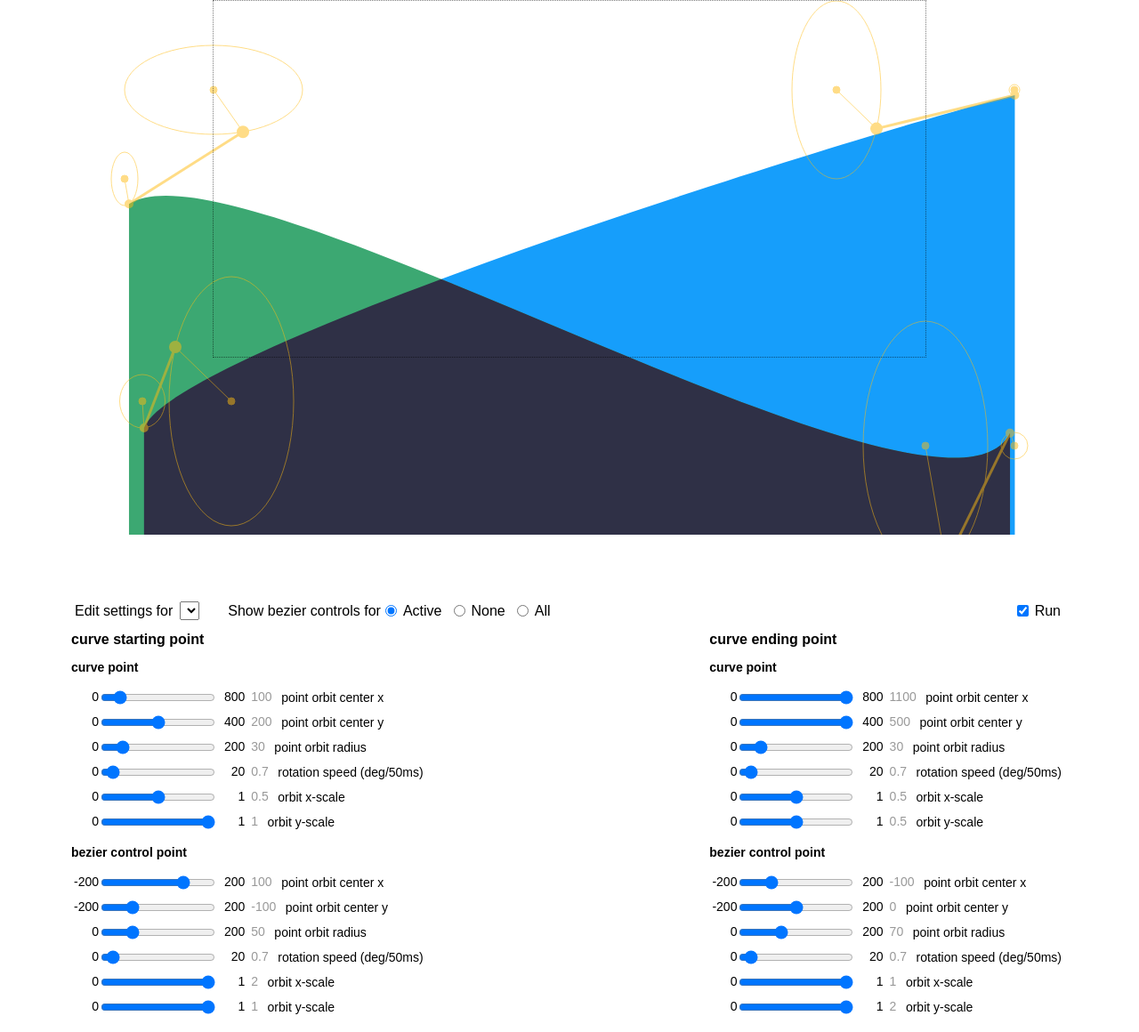
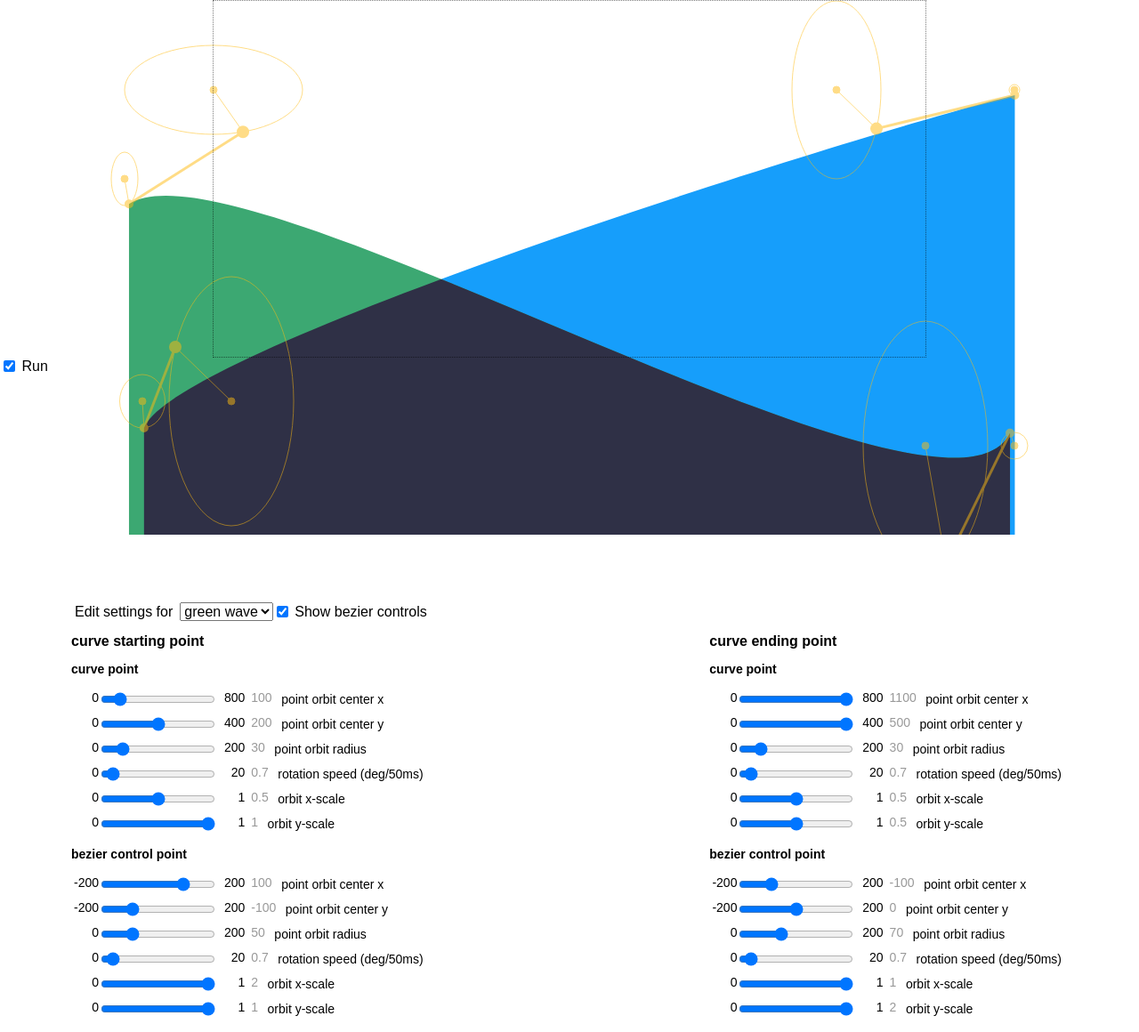
Before and after one commit to jaronbarends/svg-waves, a plain HTML site: page index.html in a window 1280 px wide. Shown: the whole page at 89% size. Drawn offline with Linux system fonts and the light colour scheme.

Commit message:
select configurator

```diff
--- a/css/settings.css
+++ b/css/configurator.css
@@ -1,4 +1,4 @@
-.settings-wrapper {
+.waves-configurator {
   width: 70rem;
   margin: 16rem auto 0;
 }
@@ -8,12 +8,12 @@
   align-items: center;
 }
 
-.wave-selector option:nth-child(1) {
+.wave-configurator-selector option:nth-child(1) {
   background: var(--wave-1-color);
 }
 
 
-.wave-selector option:nth-child(2) {
+.wave-configurator-selector option:nth-child(2) {
   background: var(--wave-2-color);
 }
 
--- a/index.html
+++ b/index.html
@@ -11,7 +11,7 @@
 	<link rel="stylesheet" href="css/style.css">
 	<link rel="stylesheet" href="css/wavin-waves.css">
 	<link rel="stylesheet" href="css/control-points.css">
-	<link rel="stylesheet" href="css/settings.css">
+	<link rel="stylesheet" href="css/configurator.css">
 </head>
 
 <body>
@@ -32,6 +32,7 @@
 		</svg>
 	</div>
 
+	<!-- template for wave-describing elements (beziers, points, radiuses) -->
 	<svg id="wave-controls-template" width="0" height="0" xmlns="http://www.w3.org/2000/svg">
 		<g class="ctrl-group">
 			<!-- wave start -->
@@ -64,28 +65,20 @@
 		</g>
 	</svg>
 
-	<div class="settings-wrapper">
+	<input type="checkbox" class="run-cb" id="run-cb" checked="checked" /><label for="run-cb">Run</label>
 
+	<div class="waves-configurator">
 		<div class="settings">
 			<div class="meta-settings">
-				<label for="wave-selector">Edit settings for</label> <select id="wave-selector" class="wave-selector"></select>
-				<span class="bezier-for-group">
-					Show bezier controls for
-					<input type="radio" name="bezier-for" value="active" id="bezier-for-active" checked="checked"><label
-						for="bezier-for-active">Active</label>
-					<input type="radio" name="bezier-for" value="none" id="bezier-for-none"><label
-						for="bezier-for-none">None</label>
-					<input type="radio" name="bezier-for" value="all" id="bezier-for-all"><label for="bezier-for-all">All</label>
-				</span>
-
-				<input type="checkbox" class="run-cb" id="run-cb" checked="checked" /><label for="run-cb">Run</label>
-				<!-- <input type="checkbox" id="run-cb" /><label for="run-cb">run</label> -->
+				<label for="wave-configurator-selector">Edit settings for</label> <select id="wave-configurator-selector" class="wave-configurator-selector"></select>
+				<input type="checkbox" class="controls-cb" id="controls-cb" checked="checked" /><label for="controls-cb">Show bezier controls</label>
 			</div>
 
-			<div id="waves-configurator"></div>
+			<!-- div that will contain configurator for each wave -->
+			<div id="wave-configurators"></div>
 		</div>
 
-		<template id="settings-template">
+		<template id="wave-configurator-template">
 			<div class="wave-settings">
 				<div class="point-ranges">
 					<h2>curve starting point</h2>
@@ -106,8 +99,6 @@
 	</div>
 
 	<script type="module" src="js/wavin-wave-creator.js"></script>
-	<!-- <script type="module" src="js/animated-waves-graph-creator.js"></script> -->
-	<!-- <script type="module" src="js/range-creator.js"></script> -->
 </body>
 
 </html>
--- a/js/AnimatedWaveModel.js
+++ b/js/AnimatedWaveModel.js
@@ -13,20 +13,19 @@ export class AnimatedWaveModel {
   constructor(waveConfig) {
     this.waveConfig = waveConfig;
     this.waveId = waveConfig.id;
+    this.waveUid = waveConfig.uid;
     // this.path = path;
     this.start = waveConfig.start;
     this.end = waveConfig.end;
     // is there a difference between defining observers here or outside of constructor?
     this.observers = [];
 
+    // TODO: remove this - should be part of higher level component that this component should observe
     this.runCb.addEventListener('change', () => {
       if (this.runCb.checked) {
         this.tick();
       }
     });
-
-    const handler = (evt) => this._wavesettingHandler(evt);
-    document.body.addEventListener('wavesetting', handler);
   }
 
   _toRadians(deg) {
@@ -102,7 +101,6 @@ export class AnimatedWaveModel {
 
   // may be called from outside
   update(data) {
-    console.log(data);
     const path = data.path;
     let parentObj = this[path[0]];// start or end
     for (let i=1; i<path.length-1; i++) {
--- a/js/range.js
+++ b/js/RangeInput.js
@@ -1,7 +1,9 @@
+/*
+ * range input for a single wave setting
+*/
 export class RangeInput {
-  constructor(box, options) {
-    // console.log('options:', options);
-    this.box = box;
+  constructor(containerElm, options) {
+    this.containerElm = containerElm;
     this.options = options;
     this.waveId = options.waveId;
 
@@ -33,7 +35,7 @@ export class RangeInput {
     div.appendChild(maxSpan);
     div.appendChild(output);
     div.appendChild(label);
-    box.appendChild(div);
+    containerElm.appendChild(div);
     this.output = output;
 
     input.addEventListener('change', (evt) => this.changeHandler(evt));
@@ -48,9 +50,8 @@ export class RangeInput {
     };
     this.output.value = value;
     const settingsEvent = new CustomEvent('wavesettingchange', { detail });
-    // document.body.dispatchEvent(settingsEvent);
-    // make the input's containing box trigger an event
+    // make the input's containing elm trigger an event
     // (we can't easily let a custom class trigger events)
-    this.box.dispatchEvent(settingsEvent);
+    this.containerElm.dispatchEvent(settingsEvent);
   }
 }
--- a/js/WaveConfigurator.js
+++ b/js/WaveConfigurator.js
@@ -1,8 +1,7 @@
 /*
  * configurator for a single wave
  */
-import { RangeInput } from './range.js';
-import waveConfigs from './wave-config.js';
+import { RangeInput } from './RangeInput.js';
 
 export class WaveConfigurator {
   constructor(model, containerElm) {
@@ -12,7 +11,7 @@ export class WaveConfigurator {
     this.wavesWrapper = document.getElementById(`waves-frame`);
     this.maxWidth = this.wavesWrapper.clientWidth;
     this.maxHeight = this.wavesWrapper.clientHeight;
-    this.waveSelector = document.getElementById(`wave-selector`);
+    this.waveSelector = document.getElementById(`wave-configurator-selector`);
 
     this.initSettings();
   }
@@ -91,9 +90,9 @@ export class WaveConfigurator {
   }
 
   createWaveSettings(wave, idx) {
-    const waveSettingsBox = document.getElementById(`settings-template`).content.cloneNode(true);
+    const waveSettingsBox = document.getElementById(`wave-configurator-template`).content.cloneNode(true);
     const div = document.createElement('div');
-    div.setAttribute('id', `wave-${idx}`);// somehow setAttribute doesn't work on waveSettingsBox, so use extra div
+    div.setAttribute('data-wave-id', this.model.waveId);// somehow setAttribute doesn't work on waveSettingsBox, so use extra div
     div.classList.add('wave-settings-box');
 
     this.addRanges(waveSettingsBox, wave, 'ranges-start', wave.start, 'start', false);
@@ -102,84 +101,16 @@ export class WaveConfigurator {
     this.addRanges(waveSettingsBox, wave, 'ranges-end-ctrl', wave.end.ctrl, 'end', true);
 
     div.appendChild(waveSettingsBox);
+    this.configuratorElm = div;
     this.containerElm.appendChild(div);
-  }
-
-  setWaveHandler(evt) {
-    const settingsBoxes = document.querySelectorAll(`.wave-settings-box`);
-    const id = evt.currentTarget.value;
-
-    settingsBoxes.forEach(box => {
-      if (box.getAttribute('id') === `wave-${id}`) {
-        box.classList.add('wave-settings-box--is-visible');
-        box.classList.remove('wave-settings-box--is-hidden');
-      } else {
-        box.classList.add('wave-settings-box--is-hidden');
-        box.classList.remove('wave-settings-box--is-visible');
-      }
-    });
-    setAllWaveControlsVisibility();
-  }
-
-  setAllWaveControlsVisibility() {
-    const waveFrames = document.querySelectorAll('.waves-svg-clipper');
-    const id = waveSelector.value;
-    const bezierSetting = document.querySelector('input[name="bezier-for"]:checked').value;
-    console.log('bezierSetting:', bezierSetting);
-    waveFrames.forEach(frame => {
-      if (bezierSetting === 'active') {
-        const isActiveFrame = frame.getAttribute('id') === `waves-svg-clipper-${id}`;
-        setWaveControlsVisibility(frame, isActiveFrame);
-      } else if (bezierSetting === 'all') {
-        setWaveControlsVisibility(frame, true);
-      } else {
-        setWaveControlsVisibility(frame, false);
-      }
-    });
-  }
-
-  setWaveControlsVisibility(frame, isVisible) {
-    if (isVisible) {
-      frame.style.setProperty('--ctrl-display', 'block');
-      frame.style.overflow = 'visible';
-    } else {
-      frame.style.setProperty('--ctrl-display', 'none');
-      frame.style.overflow = 'hidden';
-    }
   }
 
   wavesettingchangeHandler(data) {
     this.model.update(data.detail);
-    // console.log('change: ', data);
   }
 
   initSettings() {
     const waveConfig = this.model.waveConfig;
     this.createWaveSettings(waveConfig);
-    // const option = document.createElement('option');
-    // option.value = idx;
-    // option.textContent = `Wave ${idx + 1}`;
-    // waveSelector.appendChild(option);
-  };
-
-  // initSettings() {
-  //   waveConfigs.forEach((wave, idx) => {
-  //     createWaveSettings(wave, idx);
-  //     const option = document.createElement('option');
-  //     option.value = idx;
-  //     option.textContent = `Wave ${idx + 1}`;
-  //     waveSelector.appendChild(option);
-  //   });
-  //   waveSelector.addEventListener('change', setWaveHandler);
-  //   waveSelector.dispatchEvent(new Event('change'));
-
-  //   const bezierRadios = document.querySelectorAll(`input[name="bezier-for"]`);
-  //   bezierRadios.forEach(radio => {
-  //     radio.addEventListener('change', setAllWaveControlsVisibility);
-  //   })
-
-  //   setAllWaveControlsVisibility();
-  // };
-
-
+  }
 }
--- /dev/null
+++ b/js/WavesConfigurator.js
@@ -0,0 +1,53 @@
+import { WaveConfigurator } from './WaveConfigurator.js';
+
+export class WavesConfigurator {
+  constructor(waveModels) {
+    this.configuratorsElm = document.getElementById(`wave-configurators`);
+    this.configuratorSelector = document.getElementById(`wave-configurator-selector`);
+    waveModels.forEach(waveModel => {
+
+      new WaveConfigurator(waveModel, this.configuratorsElm);
+
+      // setup meta controls
+      const option = document.createElement('option');
+      option.value = waveModel.waveId;
+      option.textContent = waveModel.waveUid;
+      this.configuratorSelector.appendChild(option);
+    });
+
+    this.configuratorSelector.addEventListener('change', evt => {this.setConfiguratorHandler(evt);});
+    // kick off first time to set initial settings
+    this.configuratorSelector.dispatchEvent(new Event('change'));
+
+    // set showing / hiding control points
+    // TODO: move to separate location, has nothing to do with configurator
+    this.showControlsCb = document.getElementById(`controls-cb`);
+    this.showControlsCb.addEventListener('change', () => {this.showControlsChangeHandler();})
+    this.showControlsChangeHandler();
+  }
+
+  // show the selected wave-configurator
+  setConfiguratorHandler(evt) {
+    const configuratorElms = this.configuratorsElm.querySelectorAll('[data-wave-id]');
+    const id = evt.currentTarget.value;
+    configuratorElms.forEach(elm => {
+      if (elm.getAttribute('data-wave-id') === id) {
+        elm.classList.add('wave-settings-box--is-visible');
+        elm.classList.remove('wave-settings-box--is-hidden');
+      } else {
+        elm.classList.add('wave-settings-box--is-hidden');
+        elm.classList.remove('wave-settings-box--is-visible');
+      }
+    });
+  }
+
+  showControlsChangeHandler() {
+    const showControls = this.showControlsCb.checked;
+    const controlGroups = document.querySelectorAll(`.ctrl-group`);
+    const wavesFrame = document.getElementById(`waves-frame`);
+    const display = showControls ? 'block' : 'none';
+    const overflow = showControls ? 'visible' : 'hidden';
+    controlGroups.forEach(group => group.style.display = display);
+    wavesFrame.style.overflow = overflow;
+  }
+}
--- a/js/range-creator.js
+++ b/js/backup/range-creator.js
@@ -5,7 +5,7 @@ import waveConfigs from './wave-config.js';
 const wavesWrapper = document.getElementById(`waves-frame`);
 const maxWidth = wavesWrapper.clientWidth;
 const maxHeight = wavesWrapper.clientHeight;
-const waveSelector = document.getElementById(`wave-selector`);
+const waveSelector = document.getElementById(`wave-configurator-selector`);
 
 const getPointSettingsOptions = (wave, point, startOrEnd, isControlPoint) => {
   let minX = 0;
@@ -78,8 +78,8 @@ const addRanges = (box, wave, elmId, point, startOrEnd, isControlPoint) => {
 }
 
 const createWaveSettings = (wave, idx) => {
-  const allSettingsBox = document.getElementById(`waves-configurator`);
-  const waveSettingsBox = document.getElementById(`settings-template`).content.cloneNode(true);
+  const allSettingsBox = document.getElementById(`wave-configurators`);
+  const waveSettingsBox = document.getElementById(`wave-configurator-template`).content.cloneNode(true);
   const div = document.createElement('div');
   div.setAttribute('id', `wave-${idx}`);// somehow setAttribute doesn't work on waveSettingsBox, so use extra div
   div.classList.add('wave-settings-box');
--- a/js/wave1-config.js
+++ b/js/wave1-config.js
@@ -1,7 +1,8 @@
 const fw = document.getElementById(`waves-frame`).clientWidth;// frame width
 
 const waveConfig = {
-  // id: 'wave-1',
+  id: 'wave-1',
+  uid: 'green wave',
   start: {
     // starting point of curve orbits around this point
     // todo: rename to orbitCenter?
--- a/js/wave2-config.js
+++ b/js/wave2-config.js
@@ -1,7 +1,8 @@
 const fw = document.getElementById(`waves-frame`).clientWidth;// frame width
 
 const waveConfig = {
-  // id: 'wave-2',
+  id: 'wave-2',
+  uid: 'blue wave',
   start: {
     // starting point of curve orbits around this point
     center: {
--- a/js/wavin-wave-creator.js
+++ b/js/wavin-wave-creator.js
@@ -2,50 +2,49 @@ import waveConfigs from './wave-config.js';
 import { SvgWave } from './SvgWaveView.js';
 import { SvgControlPoints } from './SvgControlPointsView.js';
 import { AnimatedWaveModel } from './AnimatedWaveModel.js';
-import { WaveConfigurator } from './WaveConfigurator.js';
+import { WavesConfigurator } from './WavesConfigurator.js';
 
-let wave1model;
-let wave2model;
+let wave1Model;
+let wave2Model;
 
 const initAnimatedWaveModels = () => {
   const wave1config = waveConfigs[0];
   const wave2config = waveConfigs[1];
 
-  wave1model = new AnimatedWaveModel(wave1config);
-  wave2model = new AnimatedWaveModel(wave2config);
+  wave1Model = new AnimatedWaveModel(wave1config);
+  wave2Model = new AnimatedWaveModel(wave2config);
 
-  wave1model.tick();
-  wave2model.tick();
+  wave1Model.tick();
+  wave2Model.tick();
 };
 
 const initSvgWaves = () => {
-  const wave1path = document.getElementById(`wave-1`);
-  const wave1asClipPath = document.getElementById(`wave-1-as-clip-path`);
-  const wave2path = document.getElementById(`wave-2`);
+  const wave1Path = document.getElementById(`wave-1`);
+  const wave1AsClipPath = document.getElementById(`wave-1-as-clip-path`);
+  const wave2Path = document.getElementById(`wave-2`);
 
-  new SvgWave(wave1path, wave1model);
-  new SvgWave(wave1asClipPath, wave1model);
-  new SvgWave(wave2path, wave2model);
+  new SvgWave(wave1Path, wave1Model);
+  new SvgWave(wave1AsClipPath, wave1Model);
+  new SvgWave(wave2Path, wave2Model);
 }
 
 const initControlPointsViews = () => {
   const template = document.getElementById(`wave-controls-template`);
   const svg = document.getElementById(`waves-svg`);
-  new SvgControlPoints(template, svg, wave1model);
-  new SvgControlPoints(template, svg, wave2model);
+  new SvgControlPoints(template, svg, wave1Model);
+  new SvgControlPoints(template, svg, wave2Model);
 }
 
-const initWavesConfiguratorView = () => {
-  const template = document.getElementById('settings-template');
-  const configuratorElm = document.getElementById(`waves-configurator`);
-  const wave1Configurator = new WaveConfigurator(wave1model, configuratorElm);
+const initWavesConfigurator = () => {
+  const models = [wave1Model, wave2Model];
+  new WavesConfigurator(models);
 }
 
 const init = () => {
   initAnimatedWaveModels();
   initSvgWaves();
   initControlPointsViews();
-  initWavesConfiguratorView();
+  initWavesConfigurator();
 };
 
 init();
```
Also changed, not shown: mask.html (deleted, +0 -48 lines), js/backup/WavesGraph.js (renamed from js/WavesGraph.js), 1 other file.
